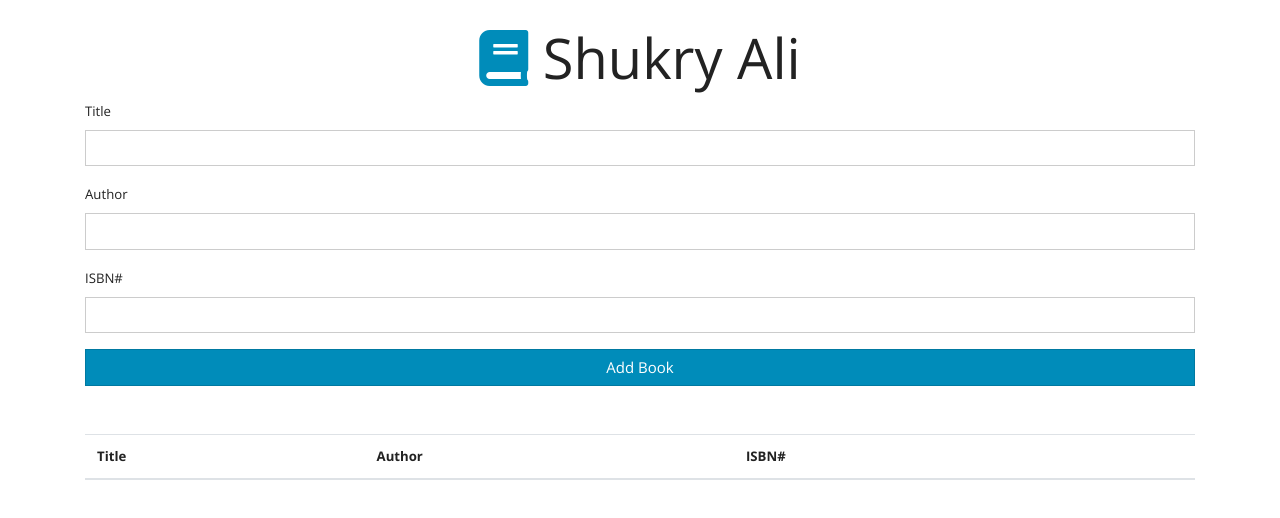
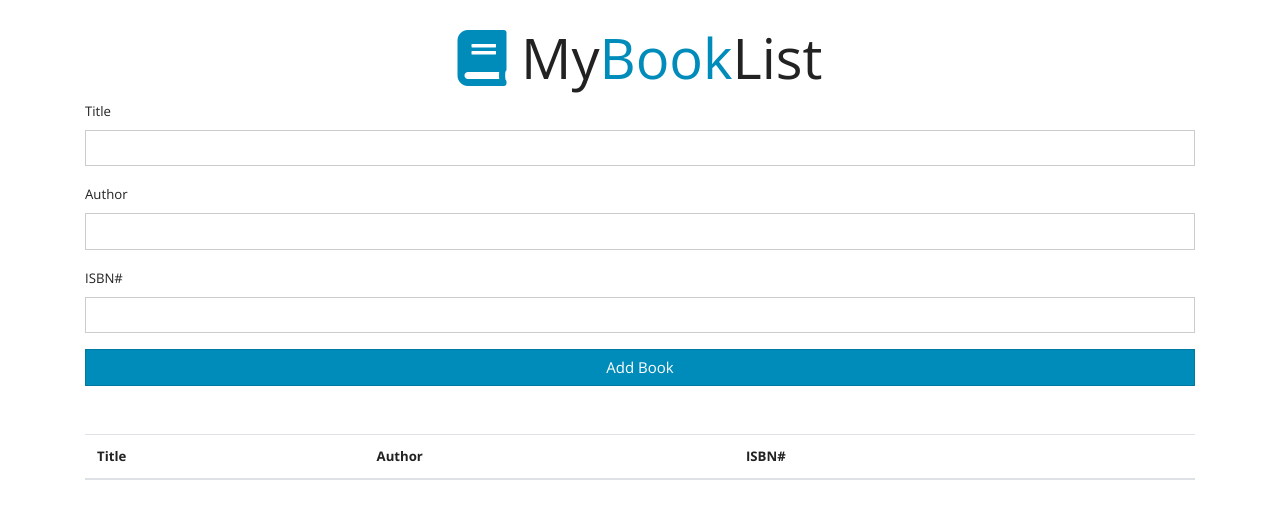
Before and after one commit to adamalrasi/JavaScriptBookListApp, a plain HTML site: page index.html in a window 1280 px wide. Drawn offline with nearby package versions, Linux system fonts and the light colour scheme.

Commit message:
initialcommit

```diff
--- a/index.html
+++ b/index.html
@@ -14,7 +14,7 @@
     <div class="container mt-4">
         <h1 class="display-4 text-center">
             <i class="fas fa-book open text-primary"></i>
-            Shukry Ali
+            My<span class="text-primary">Book</span>List
         </h1>
         <form id="book-form">
             <div class="form-group">
```
